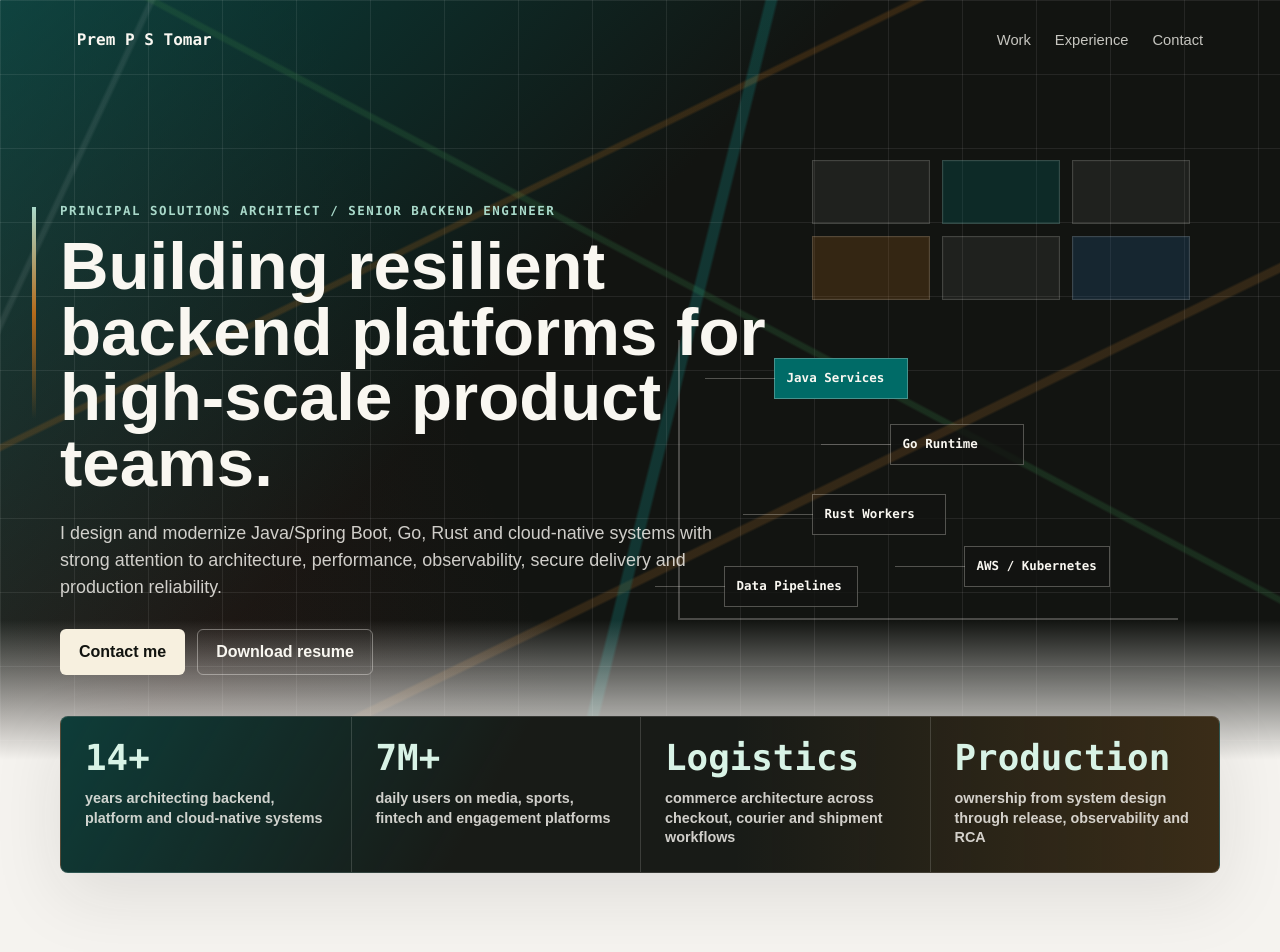
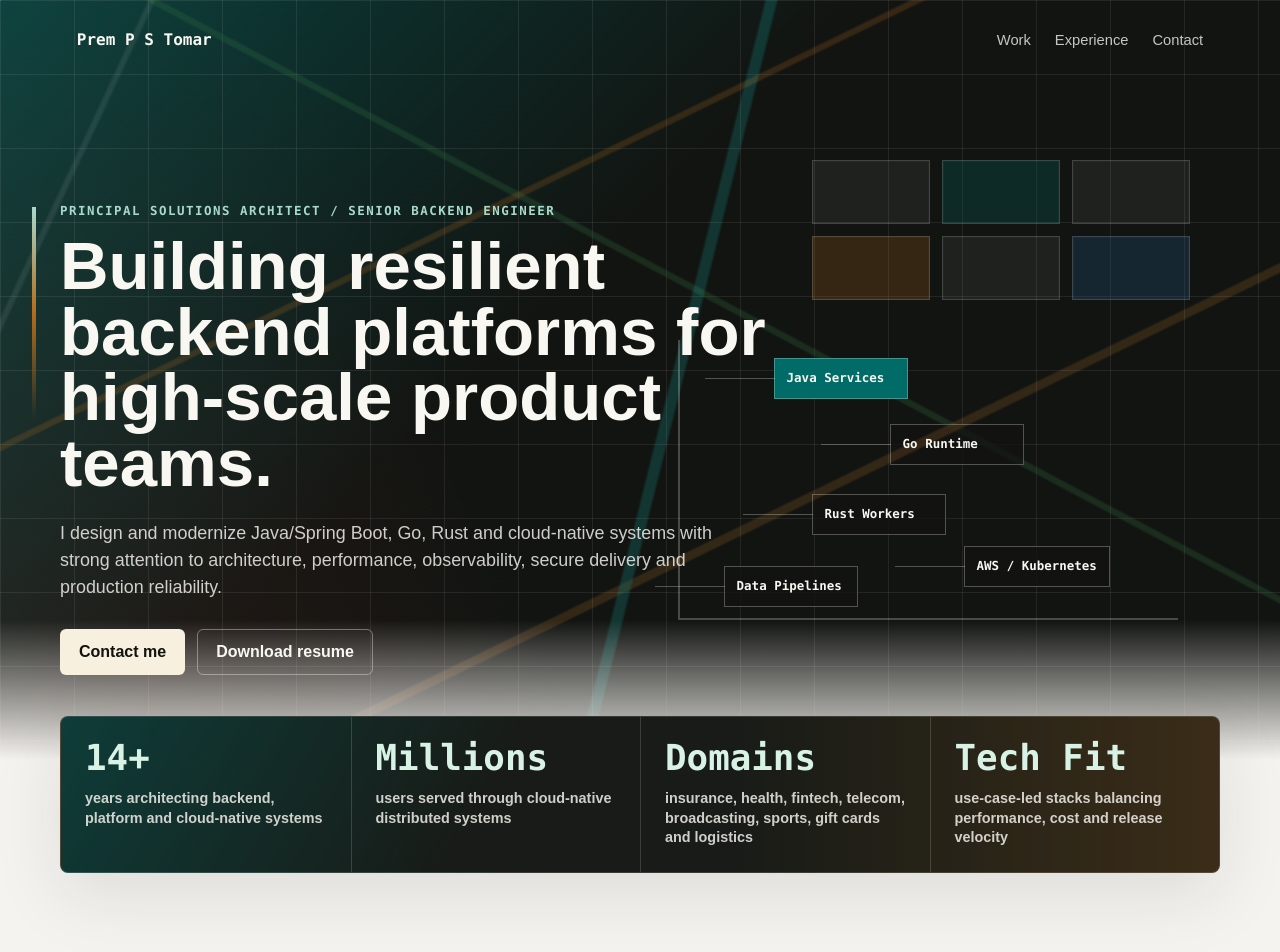
Before and after one commit to Prem-Tomar/portfolio, a React (Vite) app: page / in a window 1280 px wide. Shown: the top 952 px of the page. Built offline with nearby package versions, Linux system fonts and the light colour scheme.

Commit message:
Generalize portfolio metric positioning

```diff
--- a/app/page.tsx
+++ b/app/page.tsx
@@ -1,8 +1,8 @@
 const metrics = [
   { value: "14+", label: "years architecting backend, platform and cloud-native systems" },
-  { value: "7M+", label: "daily users on media, sports, fintech and engagement platforms" },
-  { value: "Logistics", label: "commerce architecture across checkout, courier and shipment workflows" },
-  { value: "Production", label: "ownership from system design through release, observability and RCA" },
+  { value: "Millions", label: "users served through cloud-native distributed systems" },
+  { value: "Domains", label: "insurance, health, fintech, telecom, broadcasting, sports, gift cards and logistics" },
+  { value: "Tech Fit", label: "use-case-led stacks balancing performance, cost and release velocity" },
 ];
 
 const strengths = [
```
